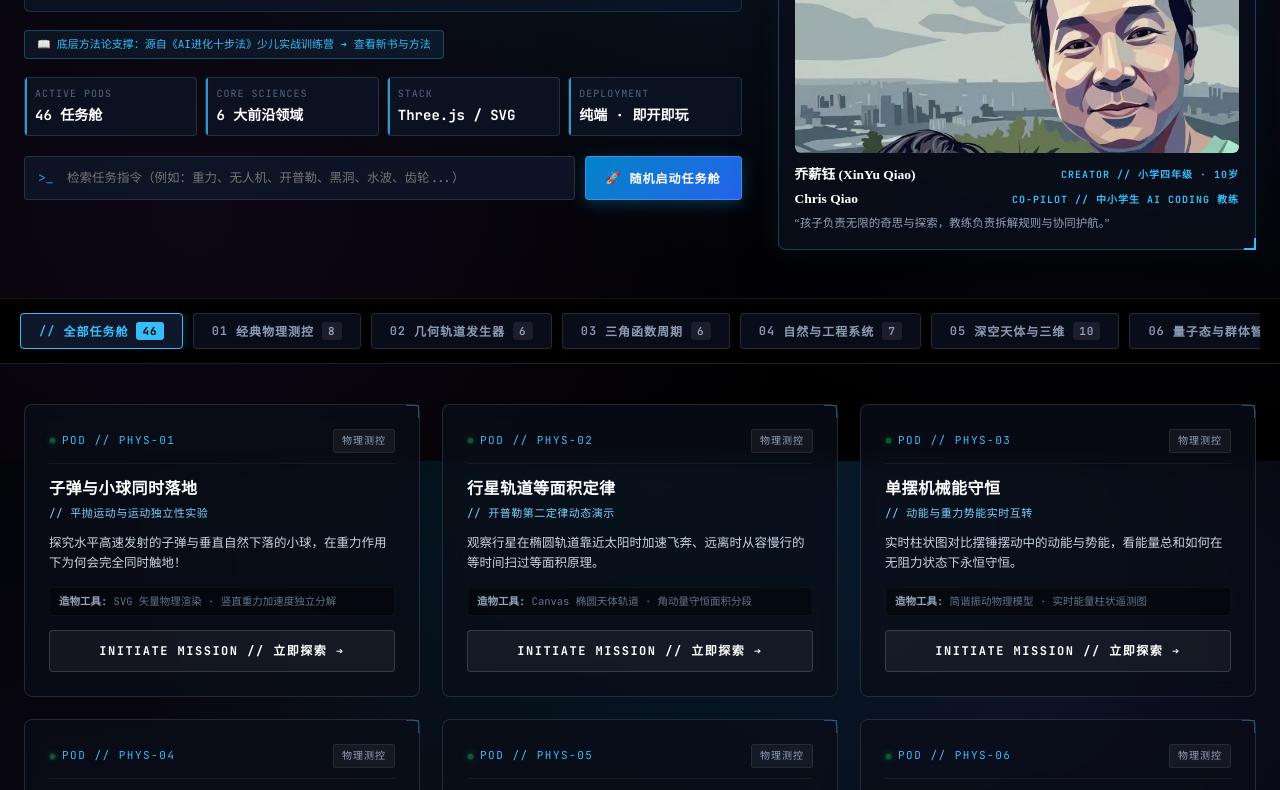
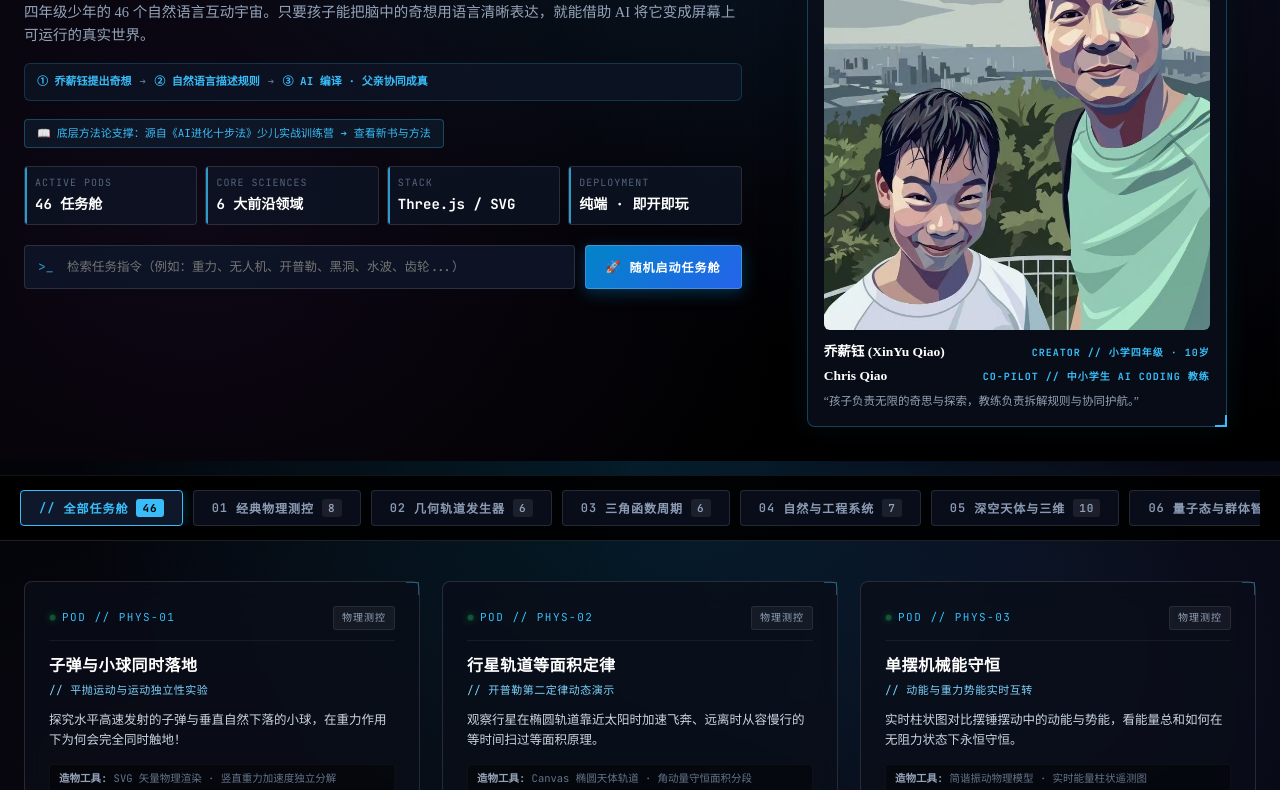
Before and after one commit to CHRISQIAO2024/kids-science-lab, a plain HTML site: page index.html in a window 1280 px wide. Shown: the part 339-1129 px from the top of the page. Drawn offline with Linux system fonts and the light colour scheme.

Commit message:
fix: restore full father-son poster view showing XinYu face completely

```diff
--- a/index.html
+++ b/index.html
@@ -342,6 +342,9 @@
       backdrop-filter: blur(12px);
       transition: transform 0.3s ease, border-color 0.3s ease;
       text-align: left;
+      max-width: 420px;
+      width: 100%;
+      margin: 0 auto;
     }
 
     .crew-dossier-card:hover {
@@ -388,7 +391,7 @@
 
     .dossier-img-wrap {
       width: 100%;
-      height: 340px;
+      aspect-ratio: 764 / 1024;
       border-radius: 6px;
       overflow: hidden;
       background: #000;
@@ -398,8 +401,7 @@
     .dossier-img-wrap img {
       width: 100%;
       height: 100%;
-      object-fit: cover;
-      object-position: center top;
+      object-fit: contain;
       display: block;
       transition: transform 0.4s ease;
     }
```
